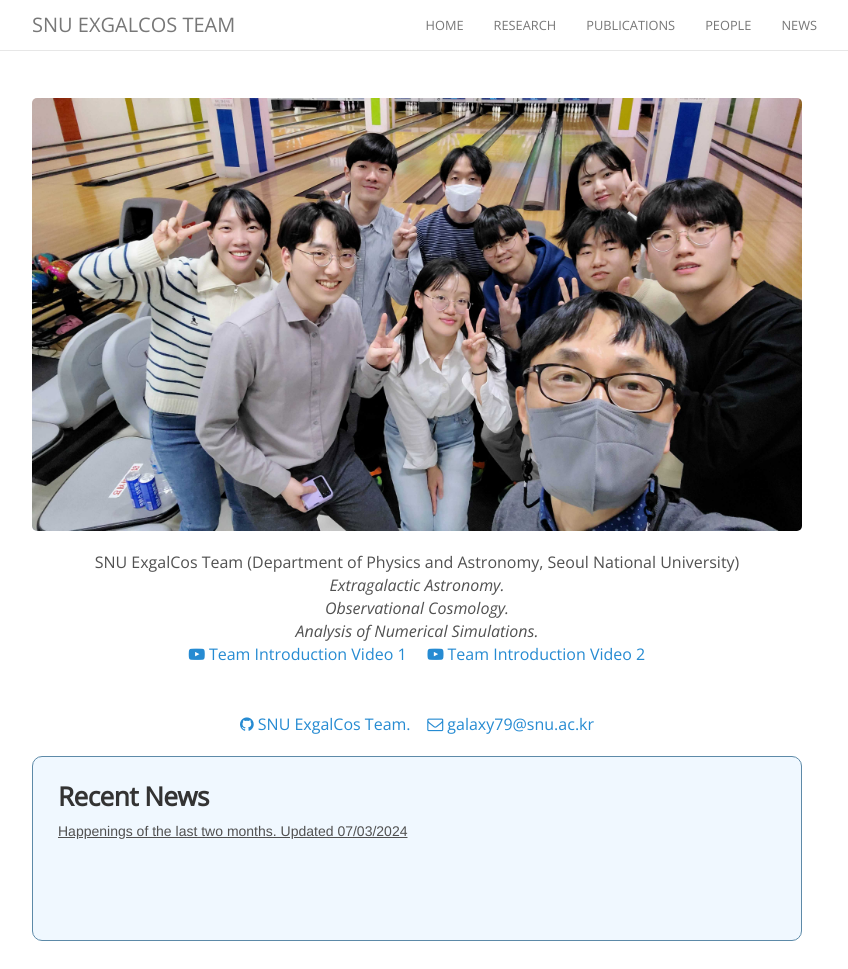
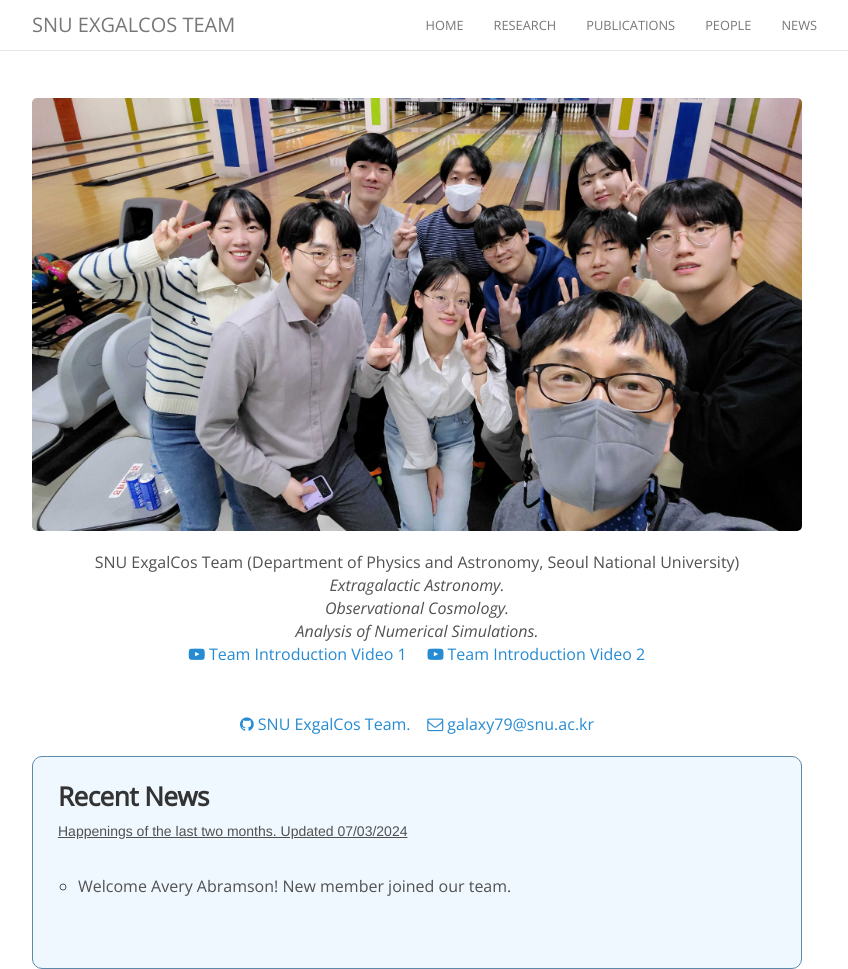
Before and after one commit to exgalcos/exgalcos.github.io, a Jekyll site: the page built from index.html, in a window 1280 px wide and 969 px high. Shown: the whole window, without its empty margins (223-1071 px from the left). Built offline with Jekyll 4.4.1, drawn with Linux system fonts in a browser that asks for light colours; nearby versions of some CDN libraries; comment, search, counter and statistics services are not loaded.

Commit message:
Update news.yml

```diff
--- a/_data/news.yml
+++ b/_data/news.yml
@@ -1,3 +1,6 @@
+- date: 2024-06-17
+  details: Welcome Avery Abramson! New member joined our team.
+
 - date: 2024-04-01
   details: Welcome Jeong Hwan Lee! New member joined our team.
 
```
